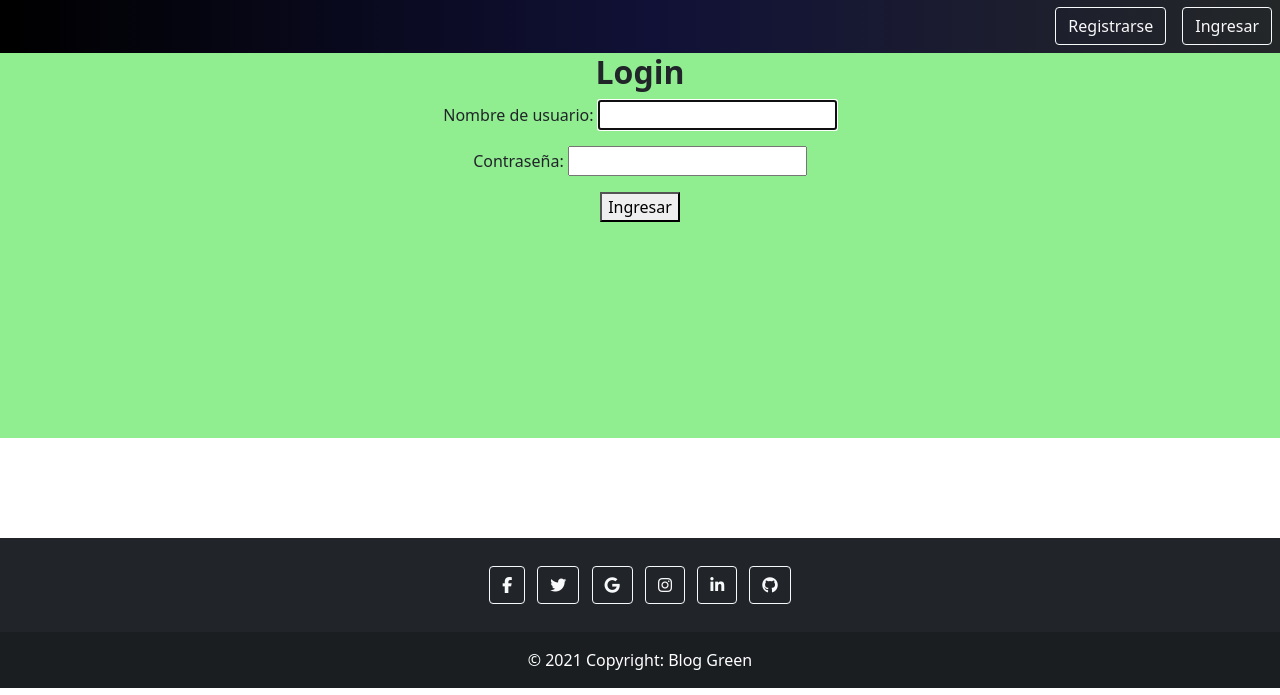
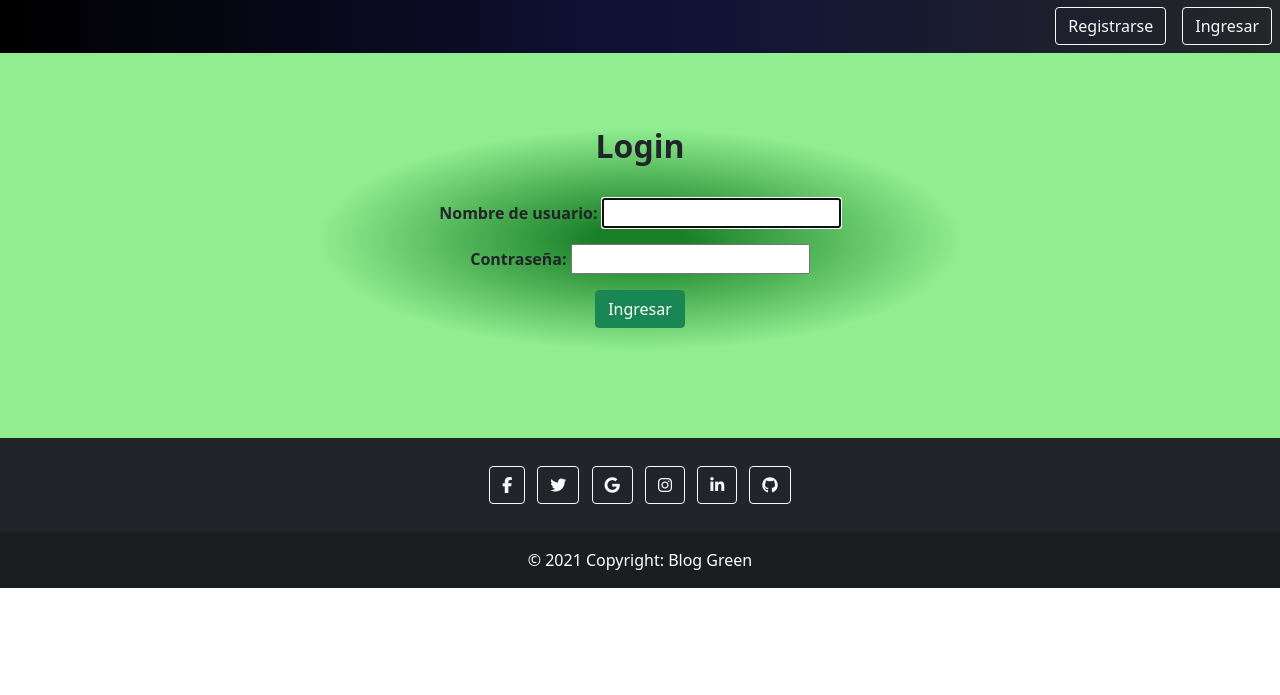
Before and after one commit to Dihue/grupo_13, a Django app: page /login/ in a window 1280 px wide. Shown: the part 105-800 px from the top of the page. Run offline with Django 3.2, Linux system fonts and the light colour scheme; parts of the project's set-up code (start-up, migrations or seed data) failed here and were passed over; some libraries are stand-ins or nearby versions.

Commit message:
Nuevo estilo para el login

```diff
--- a/repositorio/bloggreen/static/base/css/base.css
+++ b/repositorio/bloggreen/static/base/css/base.css
@@ -1,6 +1,6 @@
 #pie_pagina{
     flex-shrink: none;
-	margin-top: 100px;
+	margin-top: 0px;
 }
 
 #img-temporal{
--- a/repositorio/bloggreen/static/base/css/login.css
+++ b/repositorio/bloggreen/static/base/css/login.css
@@ -6,4 +6,10 @@
  body {
     min-height: calc(100vh - 100px - 330px);
     height: 100px;
- }
+}
+
+#marco {
+    margin-top: 50px;
+    margin-bottom: 50px;
+    background: radial-gradient(rgb(26, 128, 40) 10%,lightgreen 70%);
+}
--- a/repositorio/bloggreen/templates/usuario/login.html
+++ b/repositorio/bloggreen/templates/usuario/login.html
@@ -8,16 +8,16 @@
 {% endblock %}
 
 {% block content %}
-<div class="container_login">
+<div class="container_login"><br>
     <div class="row justify-content-md-center">
-        <div class="col-lg-6">
-            <h2 class="fw-bolder" >Login</h2>
-            <form class="form" method="post">{% csrf_token %}
+        <div id="marco" class="col-lg-6">
+            <h2 class="fw-bolder" >Login</h2><br>
+            <form class="fw-bold" method="post">{% csrf_token %}
 
             {{ form.as_p }}
 
-                <button type="submit" id="submit">Ingresar</button>
-            </form>
+                <button class="btn btn-success" type="submit" id="submit">Ingresar</button>
+            </form><br>
         </div>
     </div>
 </div>
```
